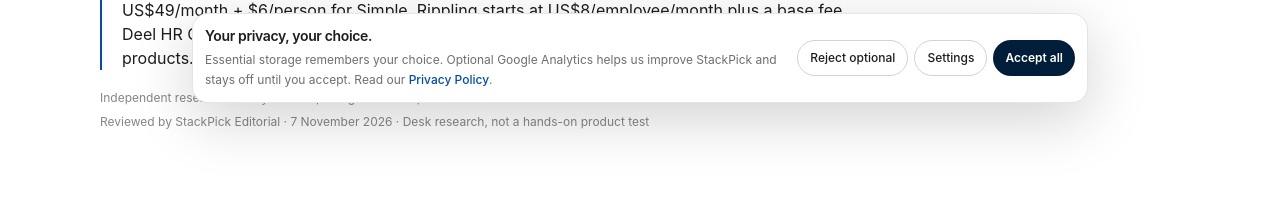
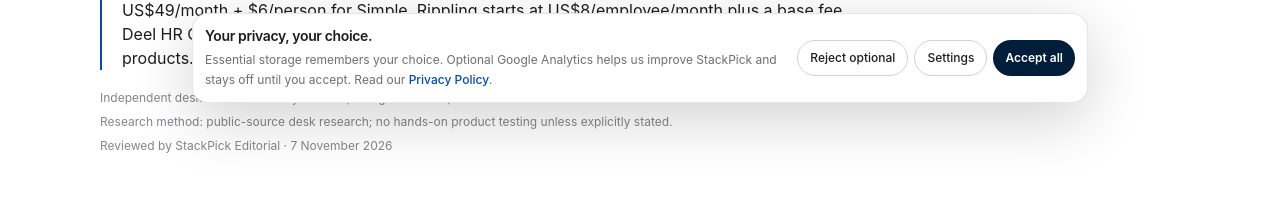
Before and after one commit to LinukaBandara/StackPick, a Next.js app: page /best/hr-software in a window 1280 px wide. Shown: the part 673-877 px from the top of the page. Built offline with nearby package versions, Linux system fonts and the light colour scheme; no server answers.

Commit message:
Show research-method disclosure on every comparison article

```diff
--- a/components/ComparisonArticle.tsx
+++ b/components/ComparisonArticle.tsx
@@ -610,10 +610,11 @@ export default function ComparisonArticle({
               <p className="mt-2 text-sm sm:text-base leading-relaxed text-[#1d1d1f]">{quickAnswer}</p>
             </div>
           )}
-          <p className="mt-5 text-xs text-[#86868b]">Independent research · Verify current pricing with each provider</p>
+          <p className="mt-5 text-xs text-[#86868b]">Independent desk research · Verify current pricing with each provider</p>
+          <p className="mt-2 text-xs text-[#86868b]">Research method: public-source desk research; no hands-on product testing unless explicitly stated.</p>
           {reviewedOn && (
             <p className="mt-2 text-xs text-[#86868b]">
-              Reviewed by StackPick Editorial · {new Intl.DateTimeFormat("en-GB", { day: "numeric", month: "long", year: "numeric", timeZone: "UTC" }).format(new Date(`${reviewedOn}T00:00:00.000Z`))} · Desk research, not a hands-on product test
+              Reviewed by StackPick Editorial · {new Intl.DateTimeFormat("en-GB", { day: "numeric", month: "long", year: "numeric", timeZone: "UTC" }).format(new Date(`${reviewedOn}T00:00:00.000Z`))}
             </p>
           )}
         </div>
```
